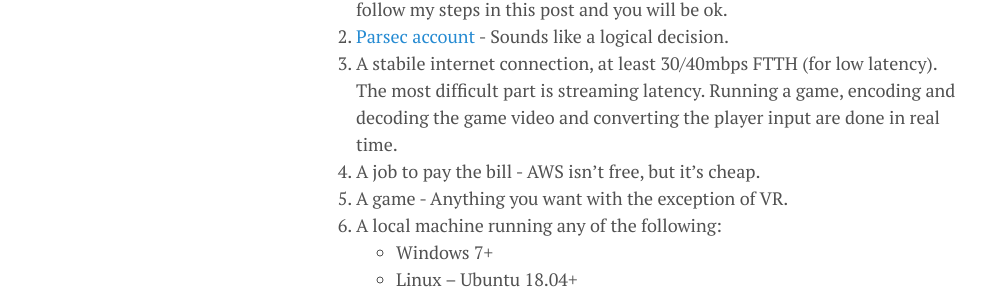
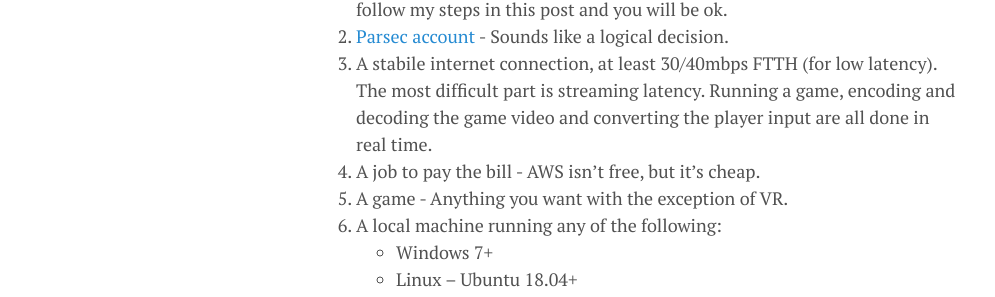
Before and after one commit to lgeurts/lgeurts.github.io, a Jekyll site: the page built from _posts/2021-11-02-aws-high-performance-cloud-gaming.md, in a window 1280 px wide and 900 px high, scrolled down 683 px. Shown: the part 209-506 px from the top of the window, without its empty margins (0-995 px from the left). Built offline with Jekyll 4.4.1, drawn with Linux system fonts in a browser that asks for light colours; nearby versions of some CDN libraries; comment, search, counter and statistics services are not loaded.

Commit message:
Update 2021-11-02-aws-high-performance-cloud-gaming.md

```diff
--- a/_posts/2021-11-02-aws-high-performance-cloud-gaming.md
+++ b/_posts/2021-11-02-aws-high-performance-cloud-gaming.md
@@ -23,7 +23,7 @@
 
 1.     [AWS Account](https://aws.amazon.com/premiumsupport/knowledge-center/create-and-activate-aws-account/) - Some knowledge in AWS would be nice, but no worries, just follow my steps in this post and you will be ok.
 2.     [Parsec account](https://parsec.app/) - Sounds like a logical decision.
-3.     A stabile internet connection, at least 30/40mbps FTTH (for low latency). The most difficult part is streaming latency. Running a game, encoding and decoding the game video and converting the player input are done in real time.
+3.     A stabile internet connection, at least 30/40mbps FTTH (for low latency). The most difficult part is streaming latency. Running a game, encoding and decoding the game video and converting the player input are all done in real time.
 4.     A job to pay the bill - AWS isn’t free, but it’s cheap.
 5.     A game - Anything you want with the exception of VR.
 6.     A local machine running any of the following:
```
